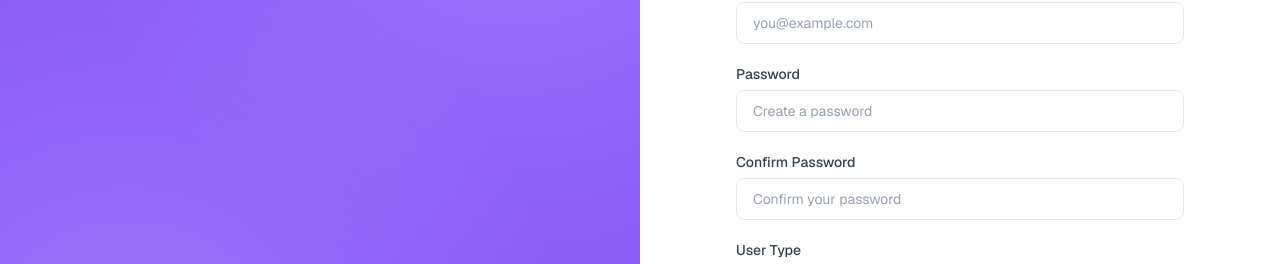
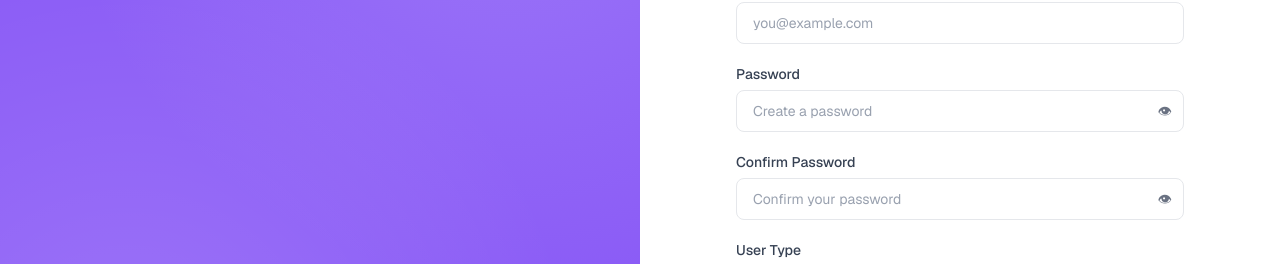
Before and after one commit to theactualarpan/elevate-web, a Next.js app: page /register in a window 1280 px wide. Shown: the part 431-695 px from the top of the page. Built offline with nearby package versions, Linux system fonts and the light colour scheme; no server answers.

Commit message:
Added password visibility toggle

```diff
--- a/components/auth/FormField.tsx
+++ b/components/auth/FormField.tsx
@@ -1,3 +1,7 @@
+"use client";
+
+import { useState } from "react";
+
 type FormFieldProps = {
   id: string;
   label: string;
@@ -15,20 +19,42 @@ export default function FormField({
   autoComplete,
   required = true,
 }: FormFieldProps) {
+  const [showPassword, setShowPassword] = useState(false);
+
+  const inputType =
+    type === "password"
+      ? showPassword
+        ? "text"
+        : "password"
+      : type;
+
   return (
     <div>
       <label htmlFor={id} className="block text-sm font-medium text-gray-700">
         {label}
       </label>
+
+      <div className="relative mt-1.5">
         <input
           id={id}
           name={id}
-        type={type}
+          type={inputType}
           placeholder={placeholder}
           autoComplete={autoComplete}
           required={required}
-        className="mt-1.5 block w-full rounded-lg border border-gray-200 bg-white px-4 py-2.5 text-sm text-gray-900 placeholder:text-gray-400 transition-colors focus:border-lavender focus:outline-none focus:ring-2 focus:ring-lavender/20"
+          className="block w-full rounded-lg border border-gray-200 bg-white px-4 py-2.5 pr-12 text-sm text-gray-900 placeholder:text-gray-400 transition-colors focus:border-lavender focus:outline-none focus:ring-2 focus:ring-lavender/20"
         />
+
+        {type === "password" && (
+          <button
+            type="button"
+            onClick={() => setShowPassword(!showPassword)}
+            className="absolute right-3 top-1/2 -translate-y-1/2 text-sm text-gray-500 hover:text-lavender"
+          >
+            {showPassword ? "🙈" : "👁"}
+          </button>
+        )}
+      </div>
     </div>
   );
 }
```
Lines whose indentation alone changed are shown as unchanged.
